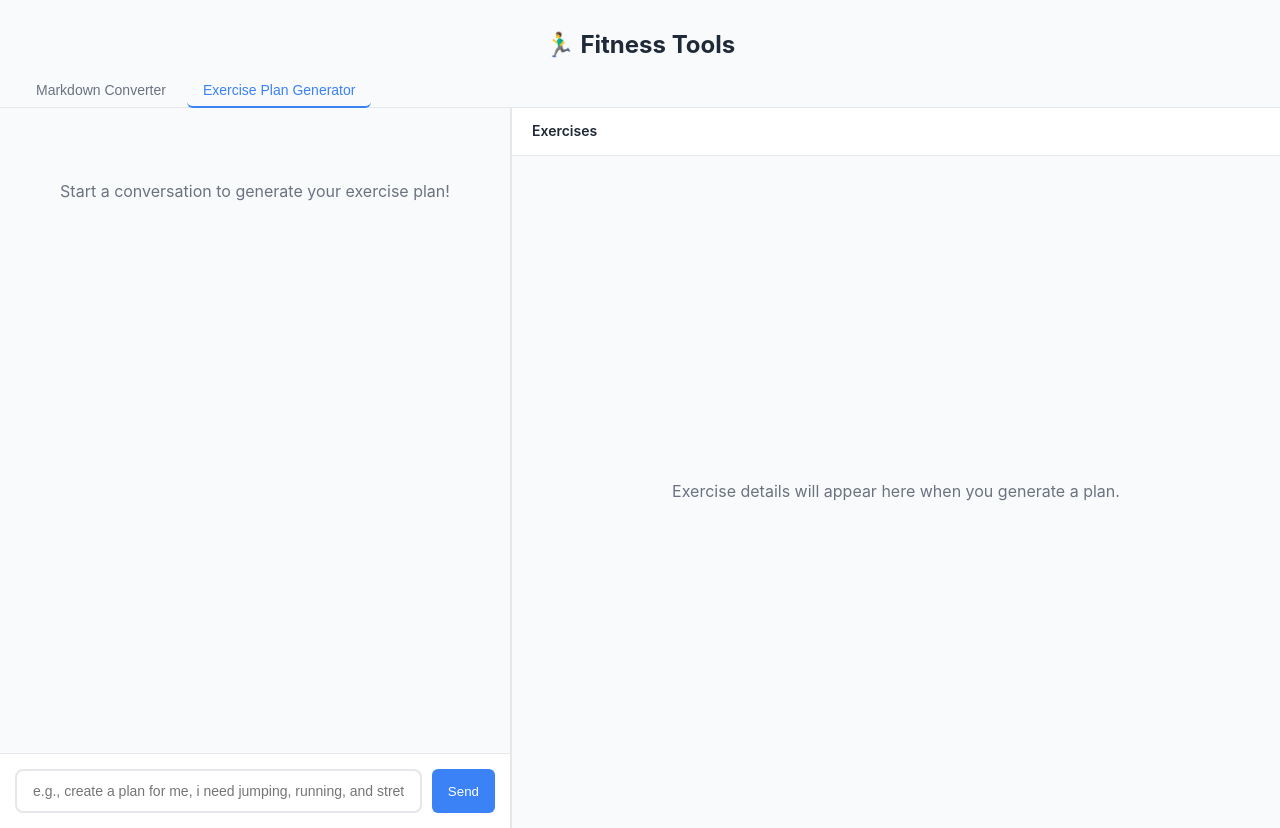
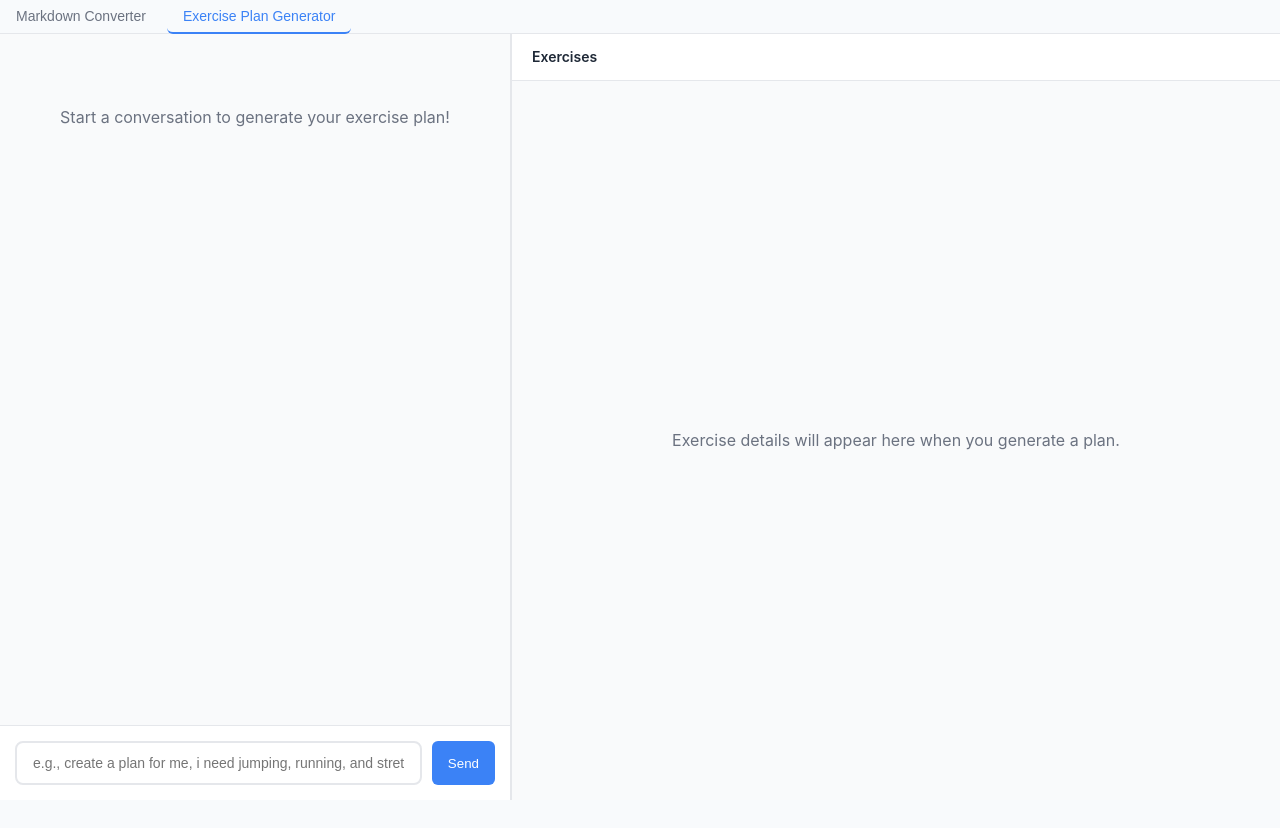
Before and after one commit to chintochau/md-converter-react, a React (Vite) app: page / in a window 1280 px wide. After the commit the page ends 800 px from the top, so only its background shows below. Built offline with nearby package versions, Linux system fonts and the light colour scheme.

Commit message:
style: update layout to use flex for full viewport height and consistent spacing

```diff
--- a/src/App.css
+++ b/src/App.css
@@ -1,12 +1,14 @@
 .app {
-  max-width: 1200px;
-  margin: 0 auto;
-  padding: 20px;
+  width: 100%;
+  height: 100vh;
+  display: flex;
+  flex-direction: column;
 }
 
 .app-fullwidth {
-  max-width: 100%;
+  width: 100%;
   padding: 0;
+  height: 100vh;
 }
 
 .app h1 {
@@ -24,13 +26,14 @@
 .tab-navigation {
   display: flex;
   gap: 5px;
-  margin-bottom: 15px;
+  margin-bottom: 0;
   border-bottom: 1px solid #e5e7eb;
+  padding: 0 20px;
   padding-bottom: 0;
 }
 
 .app-fullwidth .tab-navigation {
-  padding: 0 20px;
+  padding: 0;
   margin-bottom: 0;
 }
 
@@ -62,7 +65,12 @@
   display: grid;
   grid-template-columns: 1fr 1fr;
   gap: 20px;
-  height: 80vh;
+  flex: 1;
+  overflow: hidden;
+  padding: 20px;
+  max-width: 1400px;
+  margin: 0 auto;
+  width: 100%;
 }
 
 .input-section, .output-section {
--- a/src/App.jsx
+++ b/src/App.jsx
@@ -70,8 +70,6 @@ function App() {
 
   return (
     <div className={`app ${activeTab === 'exercise' ? 'app-fullwidth' : ''}`}>
-      <h1>🏃‍♂️ Fitness Tools</h1>
-
       <div className="tab-navigation">
         <button
           className={`tab ${activeTab === 'converter' ? 'active' : ''}`}
--- a/src/components/ExerciseChat.css
+++ b/src/components/ExerciseChat.css
@@ -1,9 +1,10 @@
 .exercise-chat {
   background: white;
   padding: 0;
-  height: calc(100vh - 80px);
+  height: 100%;
   display: flex;
   flex-direction: column;
+  flex: 1;
 }
 
 
--- a/src/index.css
+++ b/src/index.css
@@ -23,5 +23,7 @@ body {
 
 #root {
   width: 100%;
-  min-height: 100vh;
+  height: 100vh;
+  display: flex;
+  flex-direction: column;
 }
```
